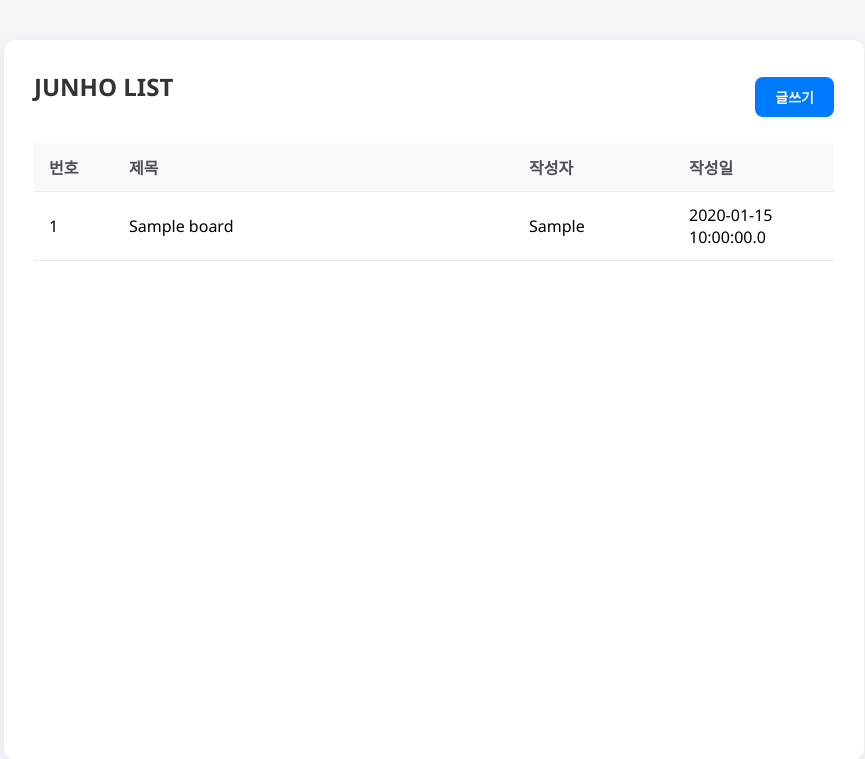
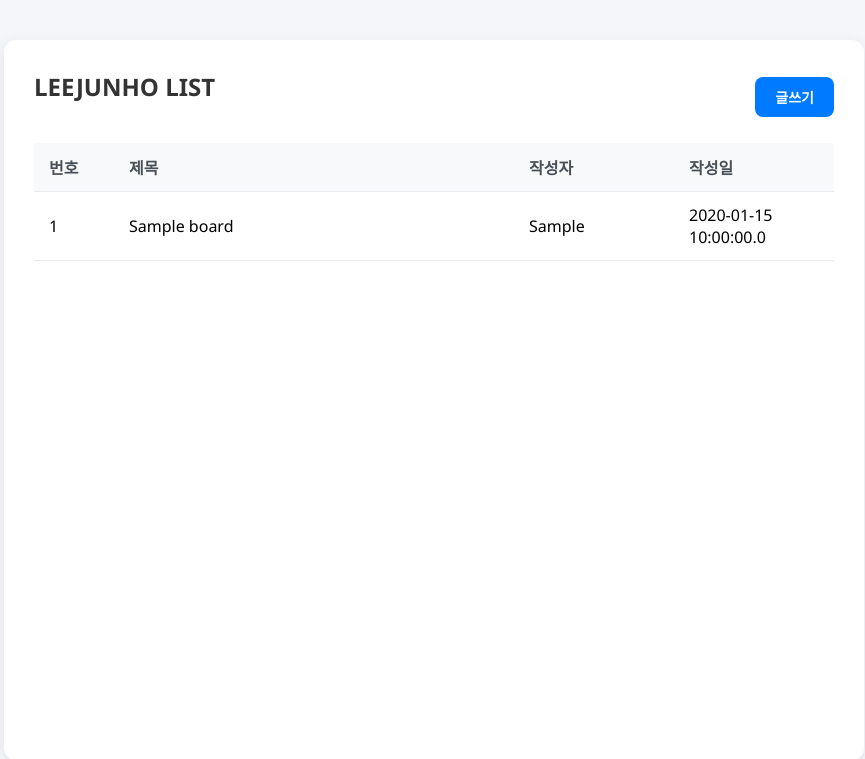
Before and after one commit to leejunho97/4glapp, a Java web app: page / in a window 1280 px wide. Shown: the top 759 px of the page, without its empty margins (206-1071 px from the left). Run offline with Tomcat 11, a stand-in JSP engine, Linux system fonts and the light colour scheme; tables that the repository leaves empty or names only in its code hold one stand-in row (values such as "Sample post").

Commit message:
20261119-1

```diff
--- a/src/main/webapp/index.jsp
+++ b/src/main/webapp/index.jsp
@@ -73,7 +73,7 @@
 <body>
     <div class="container">
         <div class="header-action">
-            <h2>JUNHO LIST</h2>
+            <h2>LEEJUNHO LIST</h2>
             <a href="write.jsp" class="btn">글쓰기</a>
         </div>
         <table>
```
